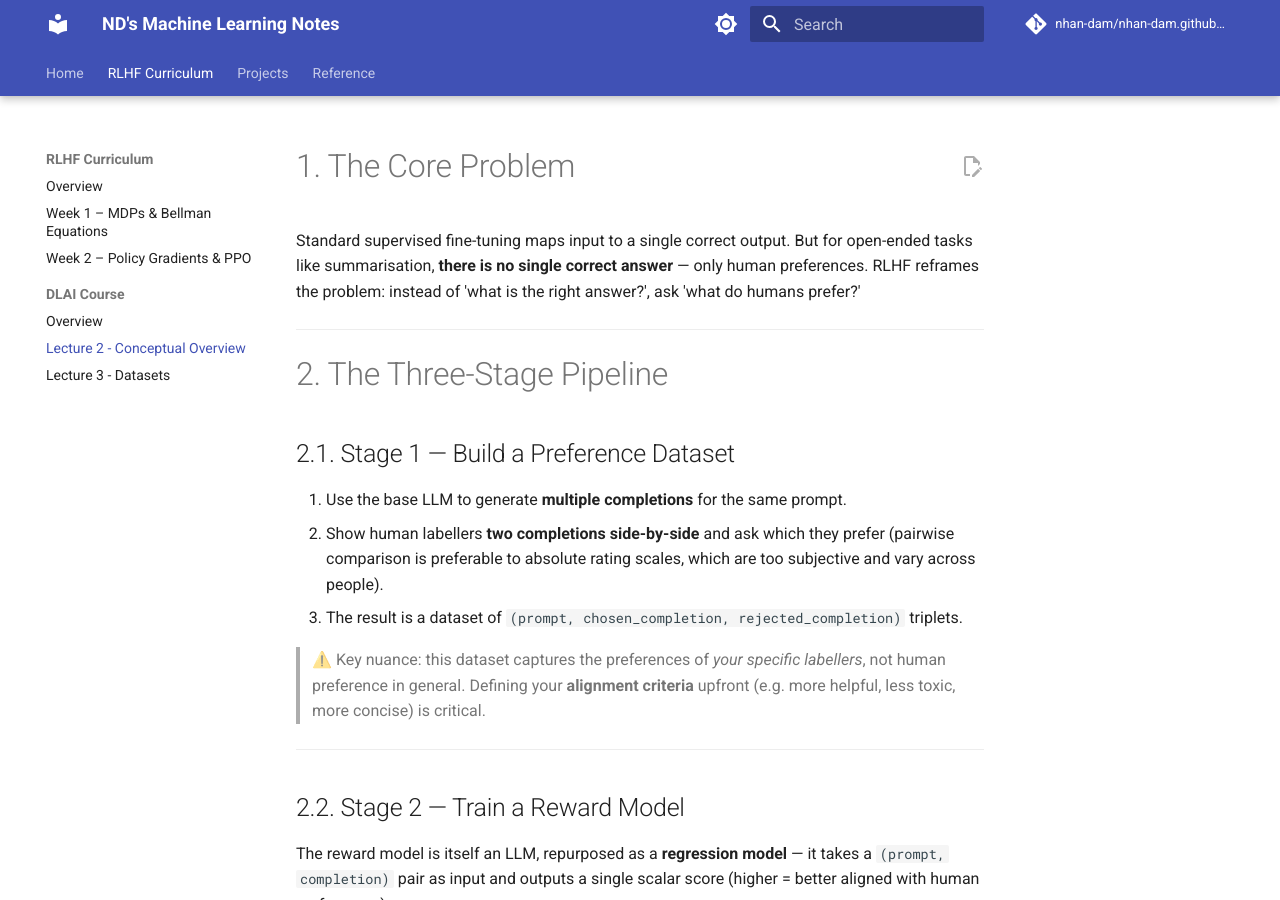
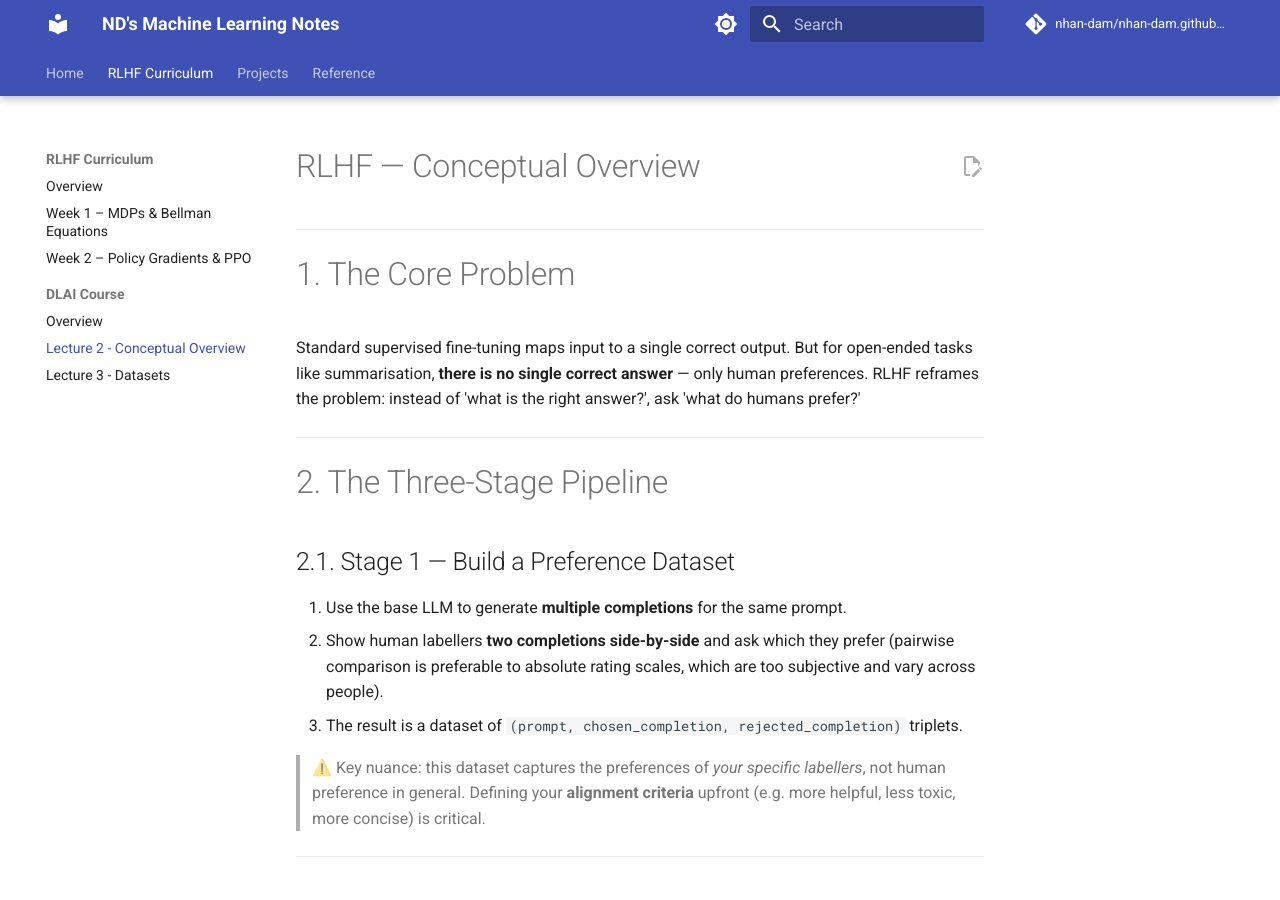
Before and after one commit to nhan-dam/nhan-dam.github.io, an MkDocs documentation site: the page built from docs/rlhf/dlai/DLAI_Lecture2.md, in a window 1280 px wide and 900 px high. Built offline with MkDocs 1.6.1 and Material for MkDocs 9.7.7, drawn with Linux system fonts in a browser that asks for light colours; comment, search, counter and statistics services are not loaded; part of the change alters nothing that is shown.

```diff
--- a/docs/rlhf/dlai/DLAI_Lecture2.md
+++ b/docs/rlhf/dlai/DLAI_Lecture2.md
@@ -1,5 +1,5 @@
----
-title: RLHF — Conceptual Overview
+# RLHF — Conceptual Overview
+
 ---
 
 # 1. The Core Problem
```
